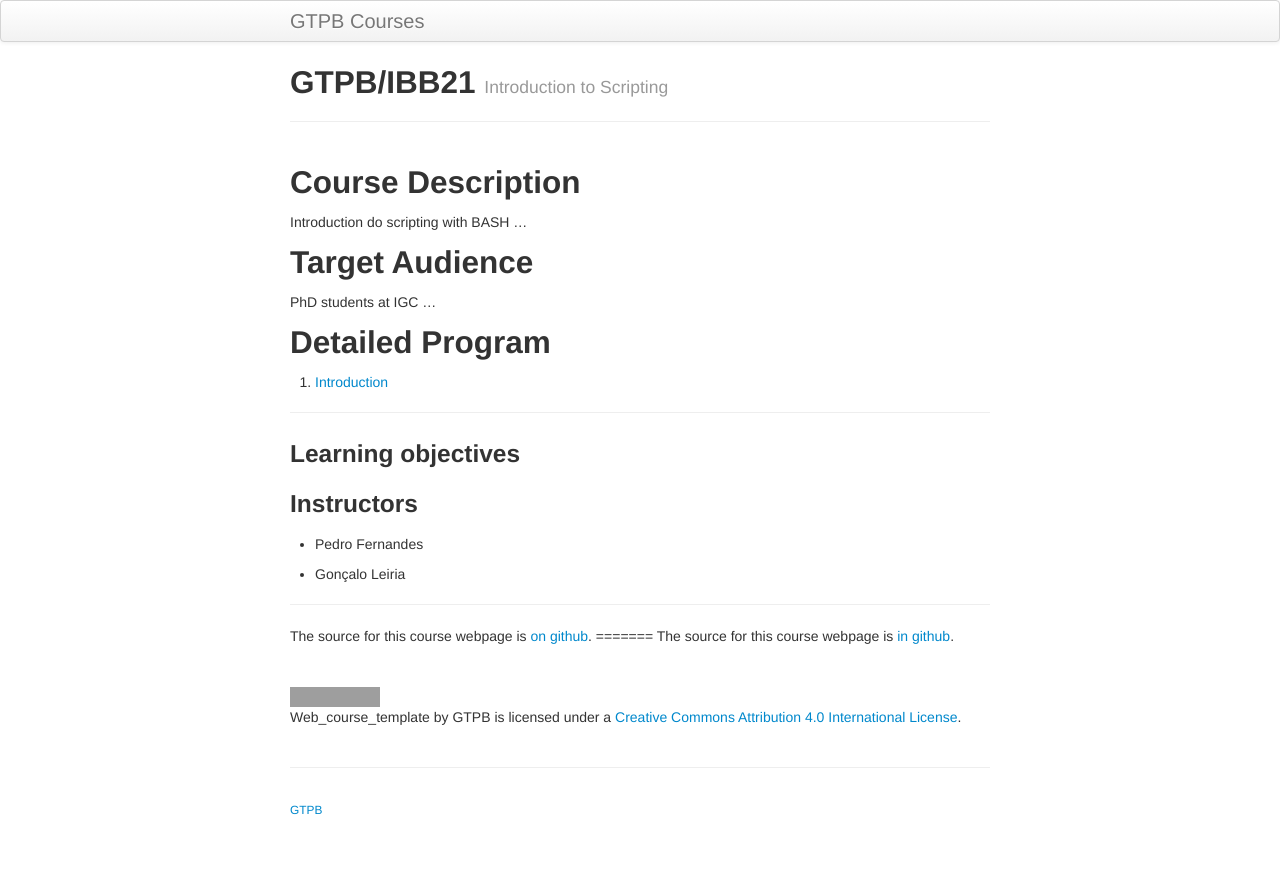
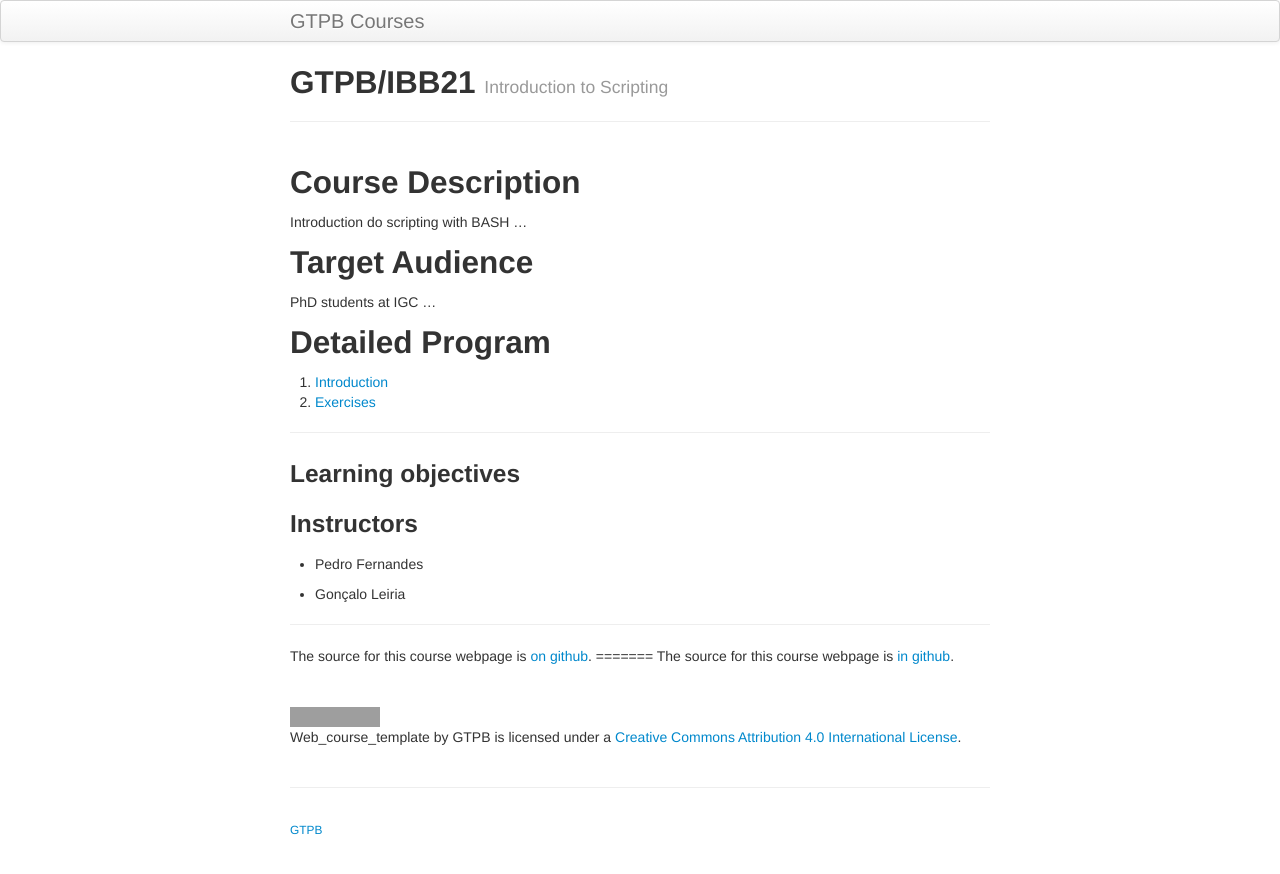
Before and after one commit to GTPB/IBB21, a Jekyll site: the page built from index.md, in a window 1280 px wide. Shown: the top 874 px of the page. Built offline with Jekyll 4.4.1, drawn with Linux system fonts in a browser that asks for light colours; our own code applies the rules of GitHub Pages for plain Markdown files; grey boxes are pictures that could not be loaded.

Commit message:
index and introduction

```diff
--- a/index.md
+++ b/index.md
@@ -50,7 +50,8 @@ PhD students at IGC ...
 
 ## Detailed Program
 
-1. [Introduction](pages/test.md)
+1. [Introduction](pages/Introduction.md)
+2. [Exercises](pages/Exercises.md)
 
 ---
 
```
Also changed, not shown: pages/Exercises.md (+1 -0 lines).
